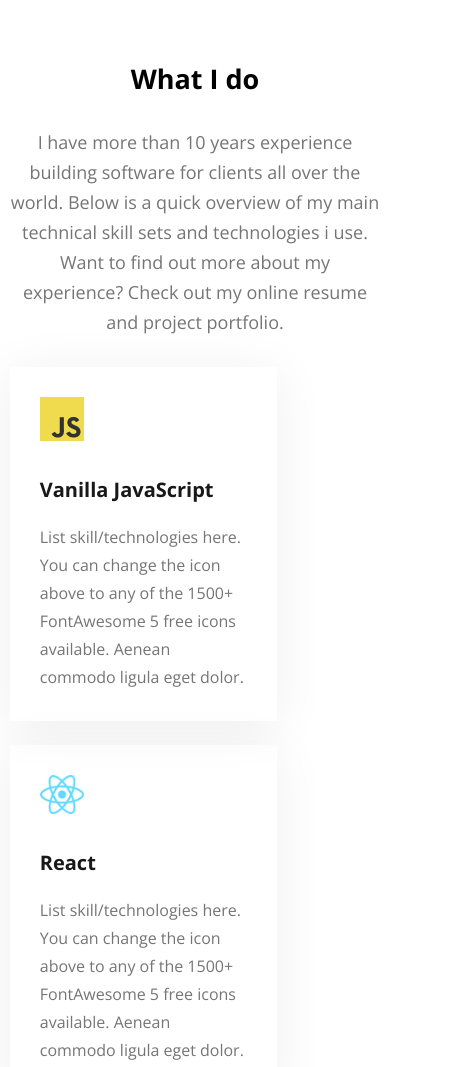
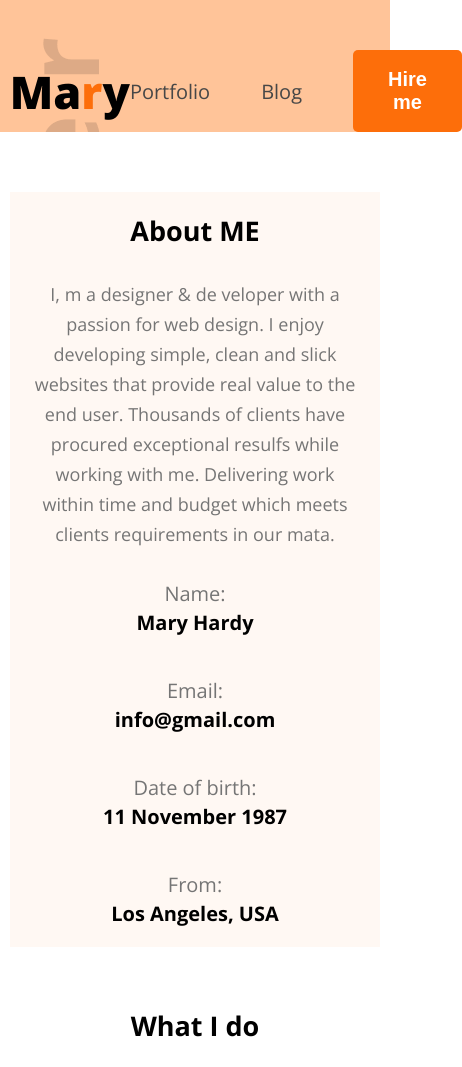
Before and after one commit to kouser-ahamed/hero-dev-portfolio-code, a plain HTML site: page index.html in a window 390 px wide. Shown: the top 1067 px of the page, 462 px wide, since content can reach past the window. Drawn offline with nearby package versions, Linux system fonts and the light colour scheme.

Commit message:
Refactor layout by removing hidden classes from header, about, resume sections, and footer; enhance styling for about section and footer input fields.

```diff
--- a/index.html
+++ b/index.html
@@ -19,7 +19,7 @@
 
 <body class="font-open-sans">
 
-    <header class="hide">
+    <header>
         <nav class="container">
             <div class="logo">
                 <h2>Ma<span class="color-orange">r</span>y</h2>
@@ -50,7 +50,7 @@
 
     </header>
 
-    <section id="about" class="hide">
+    <section id="about">
         <div class="about-container container">
             <div class="section-heading">
                 <h2>About ME</h2>
@@ -119,7 +119,7 @@
     </section>
 
 
-    <section id="resume" class="hide">
+    <section id="resume">
         <div class="section-heading">
             <h2>A summary of My Resume</h2>
         </div>
@@ -186,7 +186,7 @@
     </section>
 
 
-    <footer class="hide">
+    <footer>
         <section class="footer-container container">
             <div class="social">
                 <h2>Lets Connect</h2>
--- a/styles/portfolio.css
+++ b/styles/portfolio.css
@@ -306,8 +306,33 @@ footer .footer-container {
 #resume {
     padding-top: 60px;
 }
-#skills .skills-container .skill-box{
+#about .about-container{
+    padding: 20px;
+}
+
+#about .about-container .about-info{
+    gap: 40px;
+}
+#skills .skills-container .skill-box,
+#about .about-container .about-info,
+footer .footer-container,
+#resume .resume-container{
     flex-direction: column;
+}
+.skill-box .skill-card{
+    max-width: 100%;
+}
+#resume .resume-container{
+    margin-top: 60px;
+}
+.resume-card{
+    margin-right: 10px;
+}
+
+
+.footer-container form input[type="text"], .footer-container form textarea {
+    width: 100%;
+
 }
 
 
```
